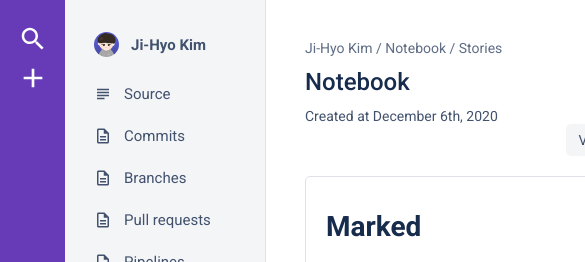
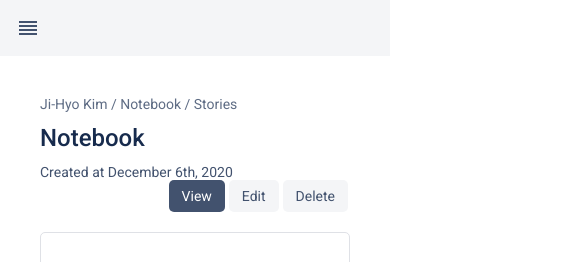
Before and after one commit to kimjihyo/notebook, a React (Create React App) app: page / in a window 390 px wide. Shown: the top 262 px of the page, 585 px wide, since content can reach past the window. Built offline with nearby package versions, Linux system fonts and the light colour scheme; grey boxes are pictures that could not be loaded.

Commit message:
added a responsive view

```diff
--- /dev/null
+++ b/src/components/Header.jsx
@@ -0,0 +1,31 @@
+import React from 'react';
+import styled from 'styled-components';
+import { ReactComponent as HamburgerIcon } from '../assets/reorder-24px.svg';
+import { colors } from '../constants';
+
+const Wrapper = styled.div`
+  background-color: ${colors.lightGray};
+  padding: 8px;
+  display: flex;
+`;
+
+const HamburgerButton = styled.div`
+  padding: 8px;
+  display: flex;
+  justify-content: center;
+  align-items: center;
+  border-radius: 5px;
+  &:hover {
+    background-color: #00000010;
+  }
+`;
+
+const Header = () => (
+  <Wrapper>
+    <HamburgerButton>
+      <HamburgerIcon fill={colors.textSecondary} />
+    </HamburgerButton>
+  </Wrapper>
+);
+
+export default Header;
--- a/src/components/index.js
+++ b/src/components/index.js
@@ -1,9 +1,11 @@
 import SideActionBar from './SideActionBar';
 import SideNavigationBar from './SideNavigationBar';
 import Avatar from './Avatar';
+import Header from './Header';
 
 export {
   SideActionBar,
   SideNavigationBar,
   Avatar,
+  Header,
 };
--- a/src/containers/Home.jsx
+++ b/src/containers/Home.jsx
@@ -1,27 +1,43 @@
 import React from 'react';
 import styled from 'styled-components';
-import { SideActionBar, SideNavigationBar } from '../components';
+import { SideActionBar, SideNavigationBar, Header } from '../components';
 import { sizes } from '../constants';
 import Story from './Story';
 
 const Container = styled.div`
   display: flex;
+  flex-direction: ${(props) => (props.row ? 'row' : 'column')};
 `;
 
 const Content = styled.div`
   flex: 1;
   padding: 40px;
-  margin-left: ${sizes.sideNavigationBarWidth + sizes.sideActionBarWidth}px;
+  margin-left: ${(props) => (props.withSidebars ? `${sizes.sideActionBarWidth + sizes.sideNavigationBarWidth}px` : '0px')};
 `;
 
-const Home = () => (
-  <Container>
+const Home = () => {
+  const [width, setWidth] = React.useState(window.innerWidth);
+  const breakpoint = 800;
+
+  React.useEffect(() => {
+    window.addEventListener('resize', () => { setWidth(window.innerWidth); });
+  }, [setWidth]);
+
+  return (
+    <Container row={width > breakpoint}>
+      {
+        width > breakpoint ? (
+          <>
             <SideActionBar />
             <SideNavigationBar />
-    <Content>
+          </>
+        ) : <Header />
+      }
+      <Content withSidebars={width > breakpoint}>
         <Story />
       </Content>
     </Container>
   );
+};
 
 export default Home;
--- a/src/containers/Story.jsx
+++ b/src/containers/Story.jsx
@@ -35,8 +35,8 @@ const ActionRow = styled.div`
 `;
 
 const ActionButton = styled.div`
-  background-color: ${colors.lightGray};
-  color: ${colors.textSecondary};
+  background-color: ${(props) => (props.selected ? colors.buttonHighlighted : colors.lightGray)};
+  color: ${(props) => (props.selected ? colors.white : colors.textSecondary)};
   padding: 8px 13px;
   font-size: 14px;
   margin: 0px 2px;
@@ -77,7 +77,7 @@ const Story = () => {
       </TitleRow>
       <CreatedAt>Created at December 6th, 2020</CreatedAt>
       <ActionRow>
-        <ActionButton>
+        <ActionButton selected>
           View
         </ActionButton>
         <ActionButton>
```
Also changed, not shown: src/assets/reorder-24px.svg (added), 1 other file (tests, documents, lock files or other folders). Lines whose indentation alone changed are shown as unchanged.
